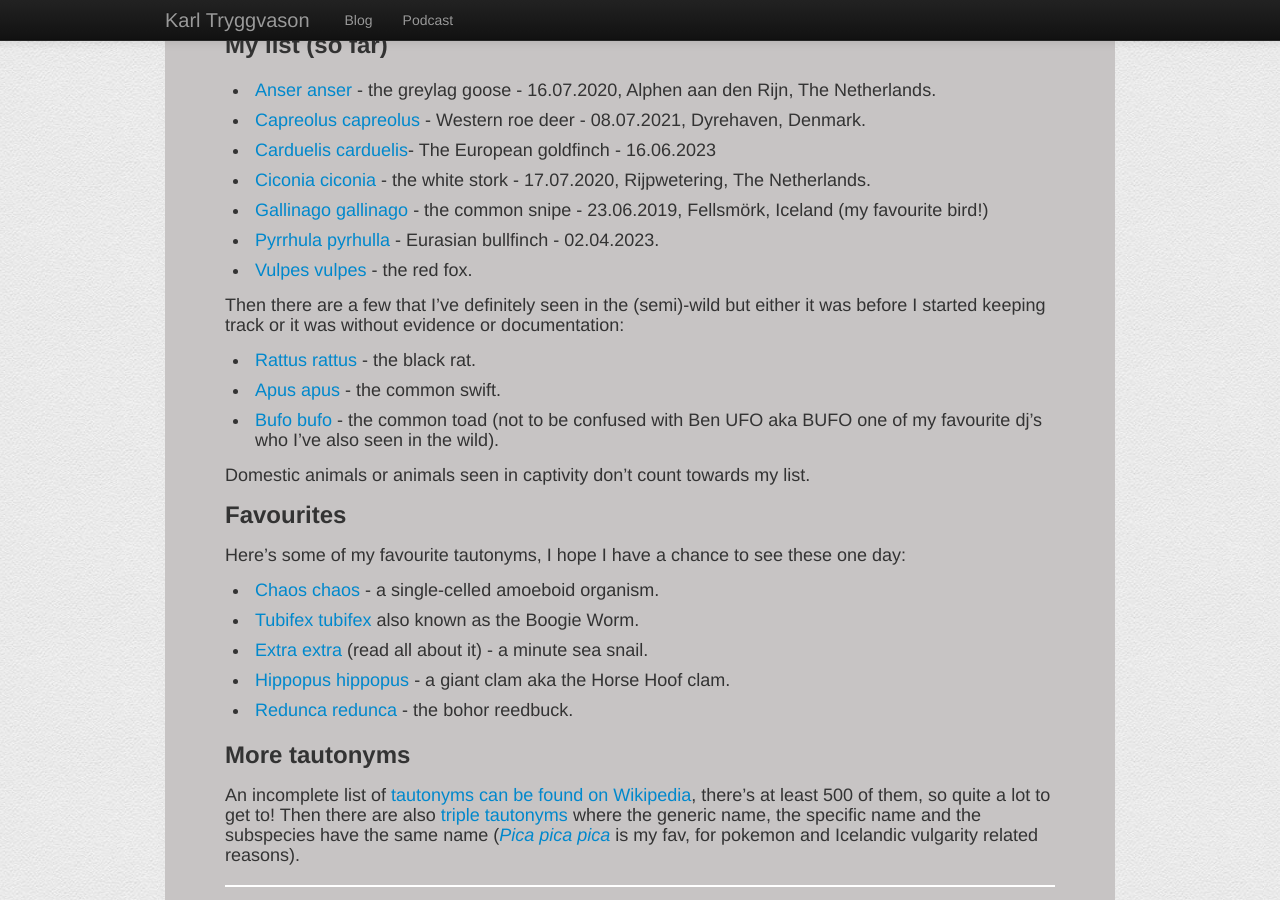
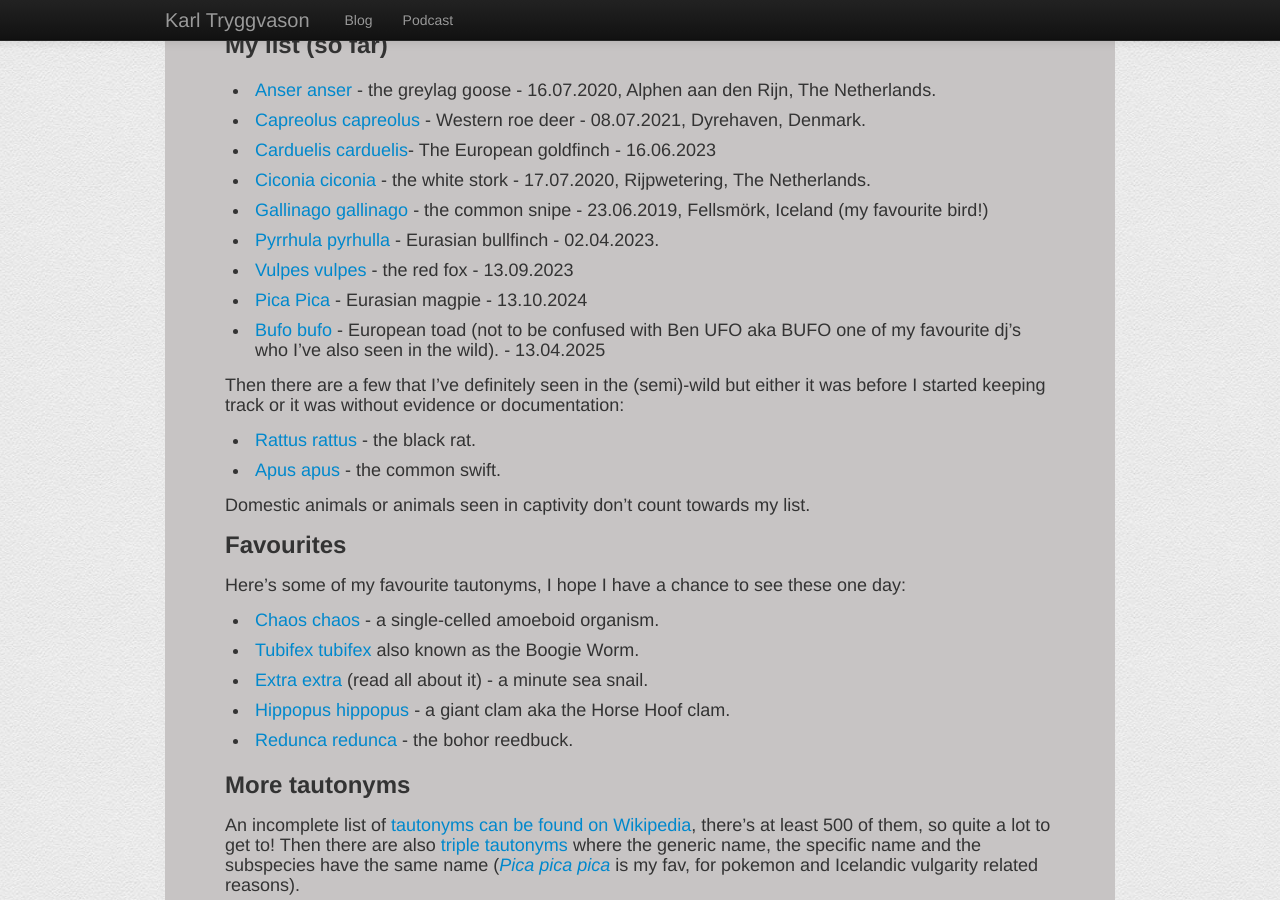
Before and after one commit to Kalli/karltryggvason.com, a Jekyll site: the page built from _posts/2021-09-05-tautonyms.md, in a window 1280 px wide and 900 px high, scrolled down 959 px. Built offline with Jekyll 4.4.1, drawn with Linux system fonts in a browser that asks for light colours; nearby versions of some CDN libraries.

Commit message:
Update 2021-09-05-tautonyms.md
Add pica pica and bufo bufo

```diff
--- a/_posts/2021-09-05-tautonyms.md
+++ b/_posts/2021-09-05-tautonyms.md
@@ -22,13 +22,16 @@ I want to see as many animals with tautonymic names as possible. Below is the li
 * [Ciconia ciconia](https://en.wikipedia.org/wiki/White_stork) - the white stork - 17.07.2020, Rijpwetering, The Netherlands.
 * [Gallinago gallinago](https://en.wikipedia.org/wiki/Common_snipe) - the common snipe - 23.06.2019, Fellsmörk, Iceland (my favourite bird!)
 * [Pyrrhula pyrhulla](https://en.wikipedia.org/wiki/Eurasian_bullfinch) - Eurasian bullfinch - 02.04.2023.
-* [Vulpes vulpes](https://en.wikipedia.org/wiki/Red_fox) - the red fox.
+* [Vulpes vulpes](https://en.wikipedia.org/wiki/Red_fox) - the red fox - 13.09.2023
+* [Pica Pica](https://en.wikipedia.org/wiki/Eurasian_magpie) - Eurasian magpie - 13.10.2024
+* [Bufo bufo](https://en.wikipedia.org/wiki/Common_toad) - European toad (not to be confused with Ben UFO aka BUFO one of my favourite dj's who I've also seen in the wild). - 13.04.2025
+
 
 Then there are a few that I've definitely seen in the (semi)-wild but either it was before I started keeping track or it was without evidence or documentation:
 
 * [Rattus rattus](https://en.wikipedia.org/wiki/Black_rat) - the black rat.
 * [Apus apus](https://en.wikipedia.org/wiki/Common_swift) - the common swift.
-* [Bufo bufo](https://en.wikipedia.org/wiki/Common_toad) - the common toad (not to be confused with Ben UFO aka BUFO one of my favourite dj's who I've also seen in the wild).
+
 
 Domestic animals or animals seen in captivity don't count towards my list.
 
```
